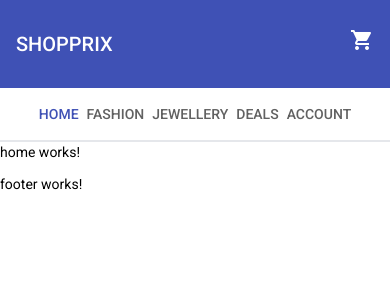
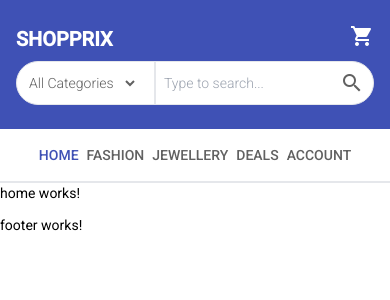
Before and after one commit to kaushik3pg/eCommerce, an Angular app: page / in a window 390 px wide. Shown: the top 300 px of the page. Built offline with nearby package versions, Linux system fonts and the light colour scheme.

Commit message:
searchBar added to Header

```diff
--- a/src/app/account/account.component.html
+++ b/src/app/account/account.component.html
@@ -5,8 +5,8 @@
     class="mat-card mat-focus-indicator w-10/12 xs:w-11/12 h-4/5 overflow-y-auto"
   >
     <div class="flex flex-row xs:flex-col sm:flex-col w-full h-full">
-      <app-signin class="w-1/2 xs:w-full"></app-signin>
-      <app-signup class="w-1/2 xs:w-full"></app-signup>
+      <app-signin class="w-1/2 xs:w-full sm:w-full"></app-signin>
+      <app-signup class="w-1/2 xs:w-full sm:w-full"></app-signup>
     </div>
   </mat-card>
 </div>
--- a/src/app/app.module.ts
+++ b/src/app/app.module.ts
@@ -10,9 +10,11 @@ import { FooterComponent } from './components/footer/footer.component';
 import { MatToolbarModule } from '@angular/material/toolbar';
 import { MatIconModule } from '@angular/material/icon';
 import { NavbarComponent } from './components/navbar/navbar.component';
+import { SearchbarComponent } from './components/searchbar/searchbar.component';
+
 
 @NgModule({
-  declarations: [AppComponent, HeaderComponent, FooterComponent, NavbarComponent],
+  declarations: [AppComponent, HeaderComponent, FooterComponent, NavbarComponent, SearchbarComponent],
   imports: [
     BrowserModule,
     AppRoutingModule,
--- a/src/app/components/header/header.component.css
+++ b/src/app/components/header/header.component.css
@@ -0,0 +1,5 @@
+@media screen and (min-width: 320px) and (max-width: 767px){
+    .search__wrapper{
+        width: 100%;
+    }
+}
--- a/src/app/components/header/header.component.html
+++ b/src/app/components/header/header.component.html
@@ -1,26 +1,11 @@
-<div>
-    <mat-toolbar color="primary" class="py-4">
-      <!-- <mat-toolbar-row class="flex justify-between">
-        <div>        <mat-icon
-          aria-hidden="false"
-          aria-label="Example home icon"
-          fontIcon="phone"
-        ></mat-icon>  <a href="tel:+91-7123298989"></a>Hotline: (+91) 7123298989</div>
-        <span class="example-spacer">Welcome to our market!</span>
+
+
+
+      <div class="flex xs:flex-wrap sm:flex-wrap justify-between items-center w-full py-10 xs:py-6 px-4 bg-primary-bg-color text-white">
+      <span class="font-bold text-xl text-white order-1">SHOPPRIX</span>
+      <app-searchbar class="search__wrapper order-1 xs:order-3 sm:order-3"></app-searchbar>
         <button
-          mat-icon-button
-          class="example-icon"
-          aria-label="Example icon-button with menu icon"
-        >
-          <mat-icon>menu</mat-icon>
-        </button>
-      </mat-toolbar-row> -->
-
-      <mat-toolbar-row class="flex justify-between">
-        <span>SHOPPRIX</span>
-
-        <button
-          class="example-icon"
+          class="example-icon order-1"
           aria-label="Example icon-button with share icon"
         >
           <mat-icon
@@ -30,7 +15,5 @@
           ></mat-icon>
 
         </button>
-      </mat-toolbar-row>
-    </mat-toolbar>
+      </div>
     <app-navbar [menu]="menuItems"></app-navbar>
-  </div>
--- /dev/null
+++ b/src/app/components/searchbar/searchbar.component.css
@@ -0,0 +1,9 @@
+.search__input{
+    width:350px;
+}
+@media screen and (min-width: 320px) and (max-width: 767px){
+    .search__input{
+       width: 100%;
+
+    }
+}
--- /dev/null
+++ b/src/app/components/searchbar/searchbar.component.html
@@ -0,0 +1,24 @@
+<div class="flex text-primary-text-color border rounded-full bg-white text-sm xs:mt-2 sm:mt-2">
+    <form class="flex flex-1 items-center p-0" action="#" method="">
+
+
+    <button mat-btn class="pr-4" >
+        <select  class="py-2 px-6 xs:px-2 m-0 box-border font-thin outline-none bg-transparent" name="sfdsdf" id="" >
+            <option value="" >All Categories</option>
+            <option value="value">text</option>
+            <option value="value">text</option>
+            <option value="value">text</option>
+            <option value="value">text</option>
+            <option value="value">text</option>
+            <option value="value">text</option>
+        </select>
+    </button>
+    <div class="flex flex-grow">
+        <input type="text" name="" id="" placeholder="Type to search..." class="flex-1 font-thin py-2 pl-2 pr-6 search__input box-border outline-none border-l-2">
+        <button mat-mini-fab class="p-2 flex justify-center items-center border border-transparent text-sm  font-thin">
+            <mat-icon>search</mat-icon>
+          </button>
+
+    </div>
+</form>
+</div>
--- /dev/null
+++ b/src/app/components/searchbar/searchbar.component.ts
@@ -0,0 +1,15 @@
+import { Component, OnInit } from '@angular/core';
+
+@Component({
+  selector: 'app-searchbar',
+  templateUrl: './searchbar.component.html',
+  styleUrls: ['./searchbar.component.css']
+})
+export class SearchbarComponent implements OnInit {
+
+  constructor() { }
+
+  ngOnInit(): void {
+  }
+
+}
--- a/tailwind.config.js
+++ b/tailwind.config.js
@@ -3,8 +3,8 @@ module.exports = {
   content: ["./src/**/*.{html,ts}"],
   theme: {
     screens: {
-      'xs' : {'min': '320px', 'max': '639px'},
-      'sm': {'min': '640px', 'max': '767px'},
+      'xs' : {'min': '320px', 'max': '479px'},
+      'sm': {'min': '480px', 'max': '767px'},
       // => @media (min-width: 640px and max-width: 767px) { ... }
 
       'md': {'min': '768px', 'max': '1023px'},
```
Also changed, not shown: 1 other file (tests, documents, lock files or other folders).
